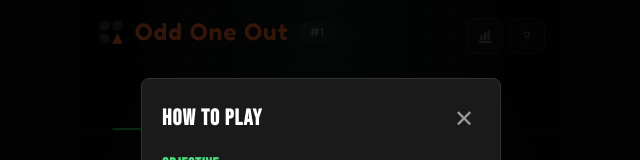
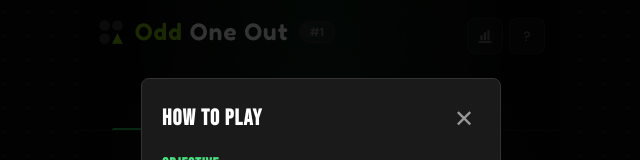
Before and after one commit to balexandr/odd_one_out, a React (Vite) app: page / in a window 1280 px wide. Shown: the top 160 px of the page, without its empty margins (319-959 px from the left). Built offline with nearby package versions, Linux system fonts and the light colour scheme.

Commit message:
Change logo again

```diff
--- a/src/components/GameLogo.jsx
+++ b/src/components/GameLogo.jsx
@@ -4,7 +4,7 @@ export function GameLogo() {
       <circle cx="13" cy="13" r="9" fill="rgba(255,255,255,0.2)" />
       <circle cx="35" cy="13" r="9" fill="rgba(255,255,255,0.2)" />
       <circle cx="13" cy="35" r="9" fill="rgba(255,255,255,0.2)" />
-      <polygon points="35,26 44,44 26,44" fill="#ff6b35" />
+      <polygon points="35,26 44,44 26,44" fill="#84cc16" />
     </svg>
   );
 }
--- a/src/components/Header.jsx
+++ b/src/components/Header.jsx
@@ -22,7 +22,7 @@ export default function Header({
       <div className={styles.top}>
         <div className={styles.titleWrap}>
           <GameLogo />
-          <h1 className={styles.title}>Odd One Out</h1>
+          <h1 className={styles.title}><span className={styles.titleOdd}>Odd</span> One Out</h1>
           {puzzleNumber && <span className={styles.puzzleNumber}>#{puzzleNumber}</span>}
         </div>
         <div className={styles.actions}>
--- a/src/components/Header.module.css
+++ b/src/components/Header.module.css
@@ -28,9 +28,13 @@
   font-family: 'Fredoka', sans-serif;
   font-size: 1.5rem;
   font-weight: 600;
-  color: #ff6b35;
+  color: white;
   line-height: 1;
   margin: 0;
+}
+
+.titleOdd {
+  color: #84cc16;
 }
 
 /* Puzzle number badge */
```
Also changed, not shown: public/favicon.svg, 6 other files (tests, documents, lock files or other folders).
